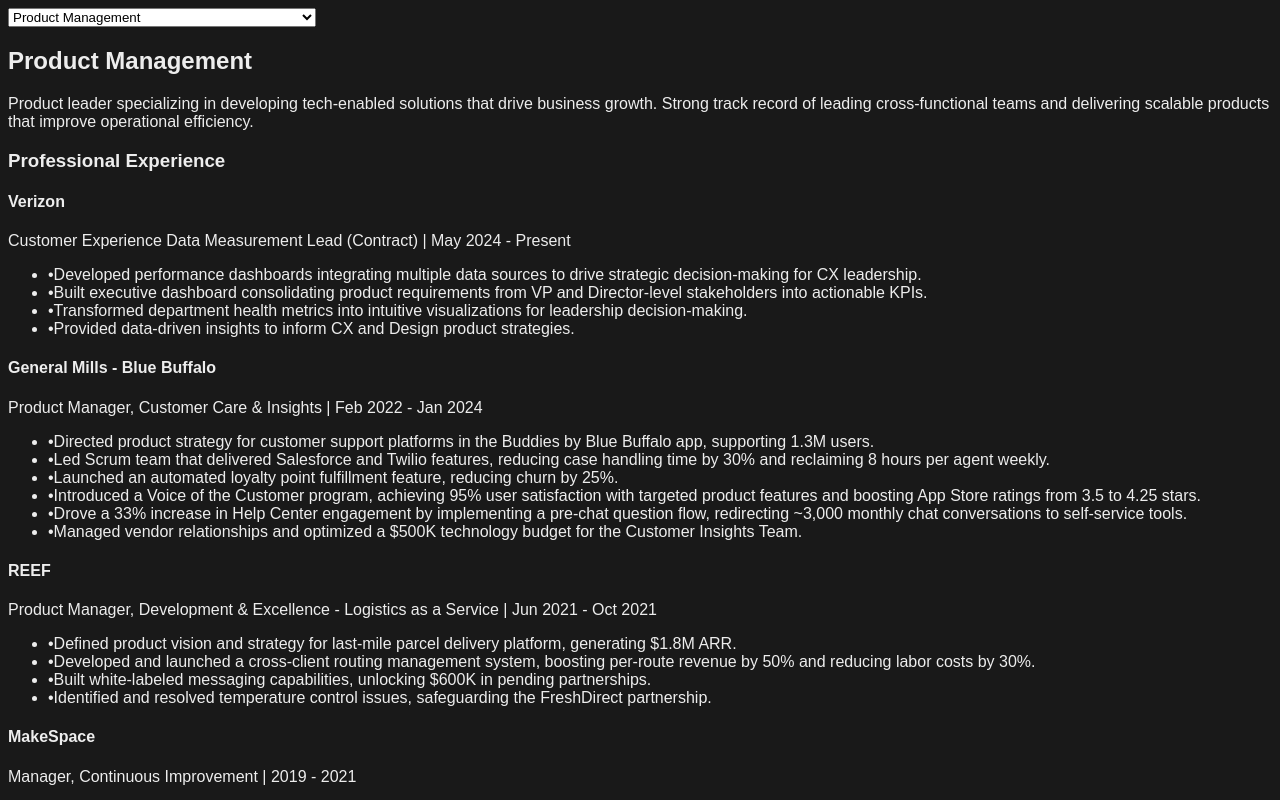
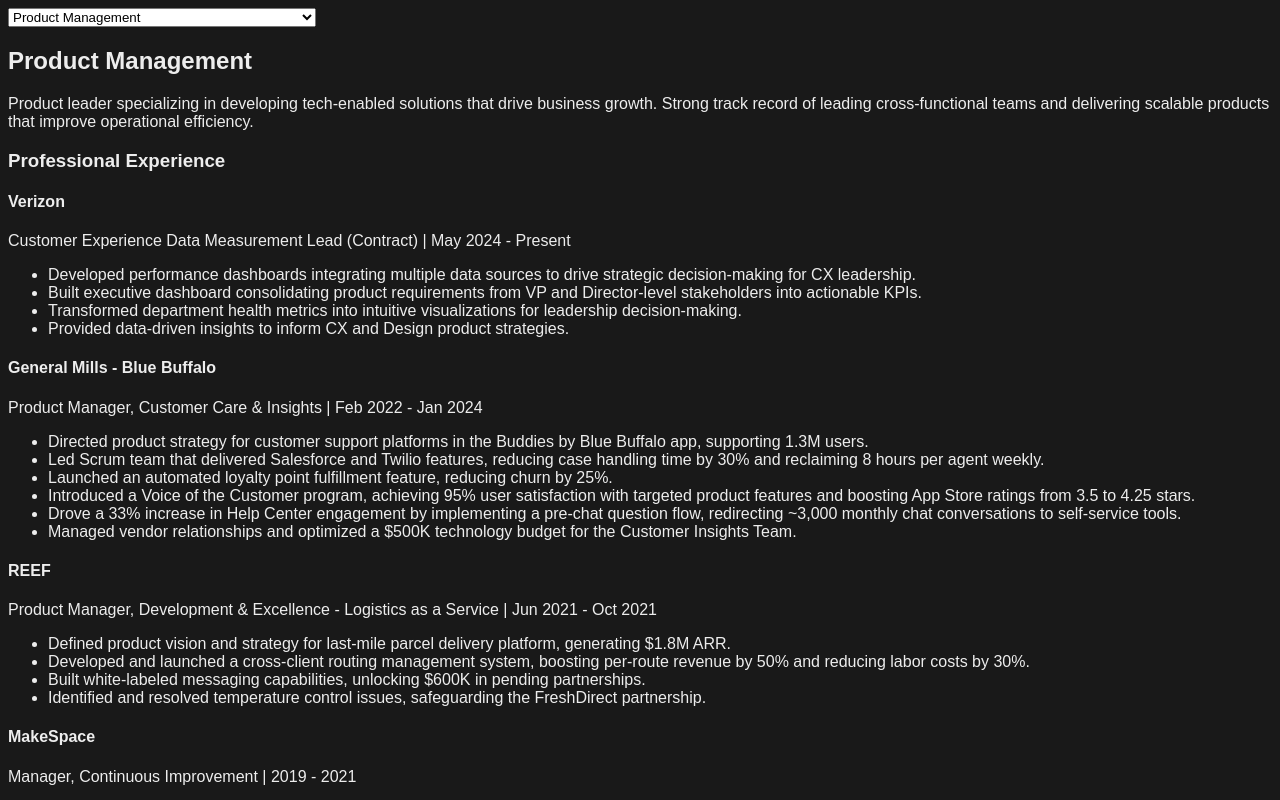
Before and after one commit to at-jason/career-viewer, a Next.js app: page / in a window 1280 px wide. Shown: the top 800 px of the page. Built offline with nearby package versions, Linux system fonts and the light colour scheme.

Commit message:
Update CareerViewer.tsx
bullets

```diff
--- a/src/components/CareerViewer.tsx
+++ b/src/components/CareerViewer.tsx
@@ -33,11 +33,10 @@
                 <div className="text-sm text-white mb-2">
                   {exp.role} | {exp.period}
                 </div>
-                <ul className="space-y-2">
+                <ul className="space-y-2 list-disc list-inside">
                   {exp.achievements.map((achievement, i) => (
-                    <li key={i} className="flex items-start">
-                      <span className="mr-2">•</span>
-                      <span className="text-sm">{achievement}</span>
+                    <li key={i} className="text-sm">
+                      {achievement}
                     </li>
                   ))}
                 </ul>
```
